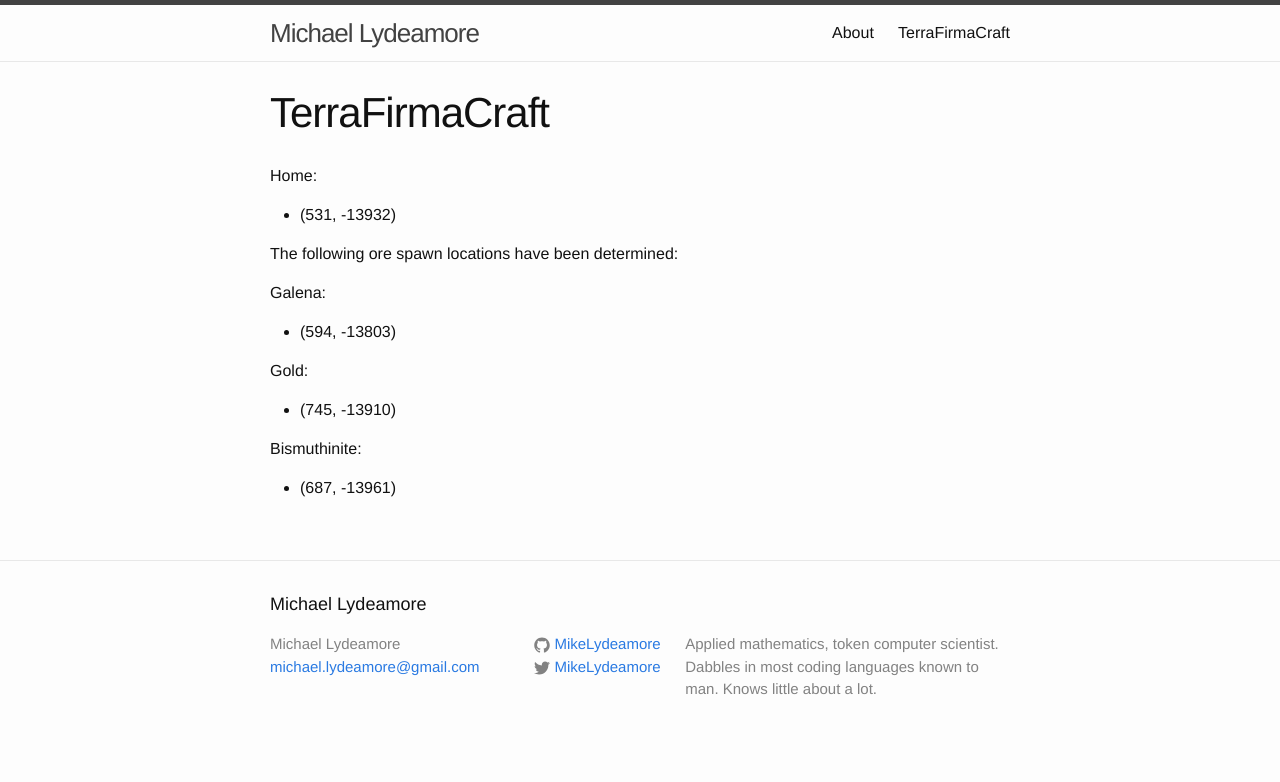
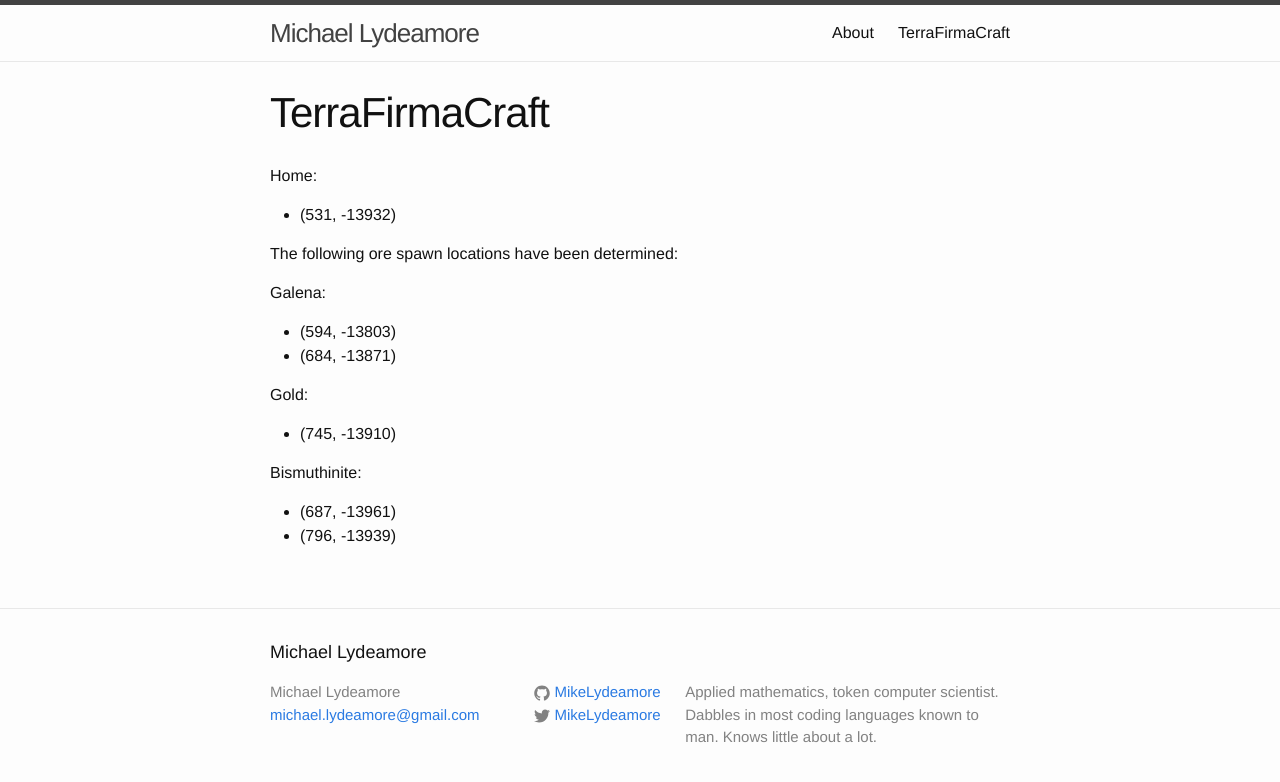
Before and after one commit to MikeLydeamore/MikeLydeamore.github.io, a Jekyll site: the page built from tfc.md, in a window 1280 px wide. Shown: the top 782 px of the page. Built offline with Jekyll 4.4.1, drawn with Linux system fonts in a browser that asks for light colours.

Commit message:
TFC changes

```diff
--- a/tfc.md
+++ b/tfc.md
@@ -13,6 +13,7 @@ The following ore spawn locations have been determined:
 Galena:
 
 * (594, -13803)
+* (684, -13871)
 
 Gold:
 
@@ -21,3 +22,4 @@ Gold:
 Bismuthinite:
 
 * (687, -13961)
+* (796, -13939)
```
